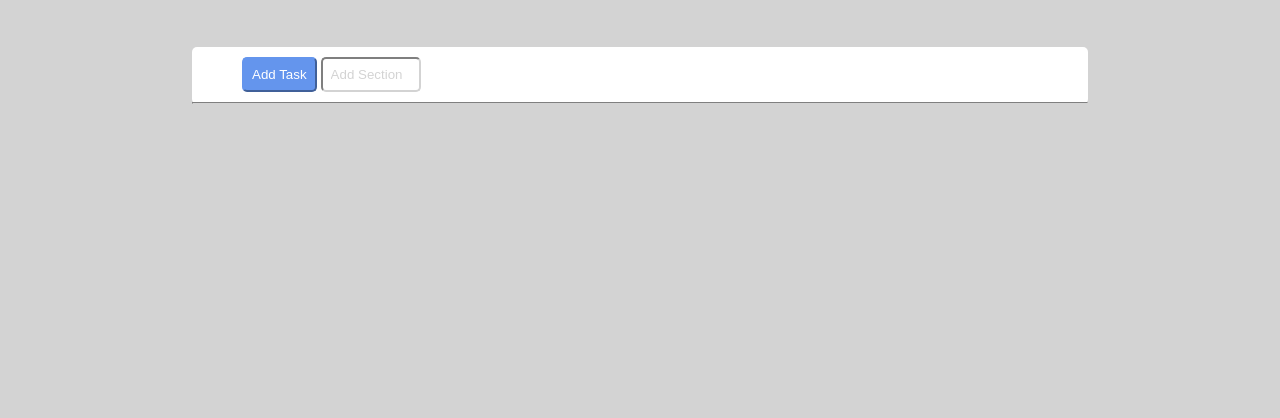
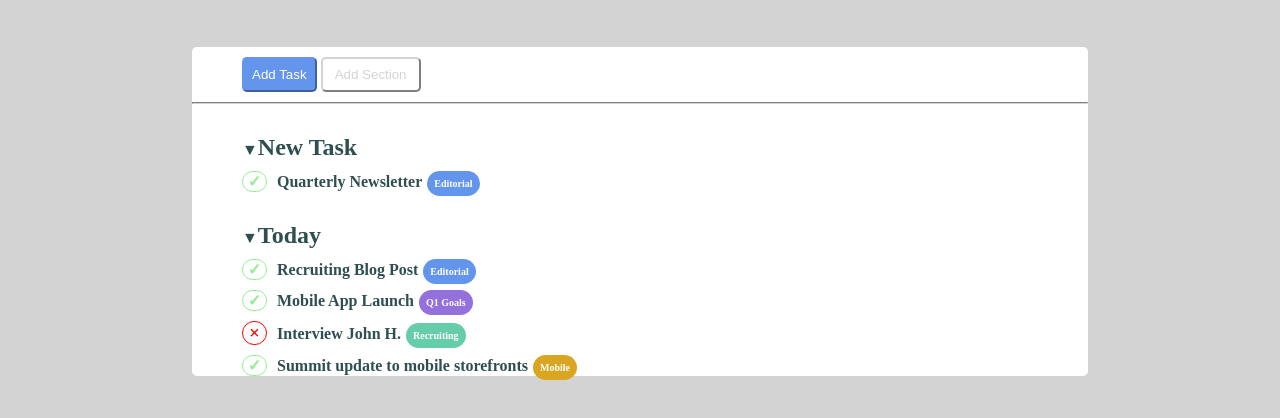
Before and after one commit to Lorenzo789/html-css-toboolist, a plain HTML site: page index.html in a window 1280 px wide. Shown: the part 78-496 px from the top of the page. Drawn offline with Linux system fonts and the light colour scheme.

Commit message:
sezione task&today

```diff
--- a/css/style.css
+++ b/css/style.css
@@ -59,3 +59,60 @@ header{
 hr{
     border-color: lightgray;
 }
+
+.simboli{
+    font-size: medium;
+}
+
+.contenuto{
+    font-weight: bold;
+    color: darkslategray;
+    margin-top: 30px;
+    margin-left: 50px;
+}
+
+.simbolo-check{
+    display: inline-block;
+    color: lightgreen;
+    text-align: center;
+    width: 25px;
+    border: 1px solid lightgreen;
+    border-radius: 25px;
+    margin-top: 10px;
+    margin-right: 10px;
+}
+
+.scritte-colorate{
+    padding: 7px;
+    font-size: 10px;
+    background-color: cornflowerblue;
+    border-color: cornflowerblue;
+    color: white;
+    margin-left: 5px;
+    border-radius: 20px
+}
+
+#viola{
+    background-color: mediumpurple;
+}
+
+.simbolo-uncheck{
+    font-weight: 600;
+    font-size: larger;
+    display: inline-block;
+    color: red;
+    text-align: center;
+    width: 25px;
+    border: 1px solid red;
+    border-radius: 25px;
+    margin-top: 10px;
+    margin-right: 10px;
+}
+
+#verde{
+    background-color: mediumaquamarine;
+}
+
+#giallo{
+    background-color: goldenrod;
+}
--- a/index.html
+++ b/index.html
@@ -8,15 +8,37 @@
     <link rel="stylesheet" href="./css/style.css">
 </head>
 <body>
+    <!-- inizio header -->
     <header>
         <img id="logo" src="./img/Logo.png" alt="">
         <span id="logo-text">Toboolist</span>
     </header>
+    <!-- fine header -->
+
+    <!-- inizio main -->
     <main>
         <div class="container">
-            <input id="bottone" type="button" value="Add Task">
-            <input id="bottone2" type="botton" value="Add Section">
-            <hr>
+            <div>
+                <input id="bottone" type="button" value="Add Task">
+                <input id="bottone2" type="button" value="Add Section">
+                <hr>
+            </div>
+            <!-- inizio sezione task -->
+            <section class="contenuto">
+                <h1><span class="simboli">&#9660;</span>New Task</h1>
+                <span class="simbolo-check">&#10003;</span><span>Quarterly Newsletter</span><span class="scritte-colorate">Editorial</span>
+            </section>
+            <!-- fine sezione task -->
+
+            <!-- inizio sezione today -->
+            <section class="contenuto">
+                <h1><span class="simboli">&#9660;</span>Today</h1>
+                <span class="simbolo-check">&#10003;</span><span>Recruiting Blog Post</span><span class="scritte-colorate">Editorial</span><br>
+                <span class="simbolo-check">&#10003;</span><span>Mobile App Launch</span><span id="viola" class="scritte-colorate">Q1 Goals</span><br>
+                <span class="simbolo-uncheck">&times;</span><span>Interview John H.</span><span id="verde" class="scritte-colorate">Recruiting</span><br>
+                <span class="simbolo-check">&#10003;</span><span>Summit update to mobile storefronts</span><span id="giallo" class="scritte-colorate">Mobile</span>
+            </section>
+            <!-- fine sezione today -->
         </div>
     </main>
 </body>
```
